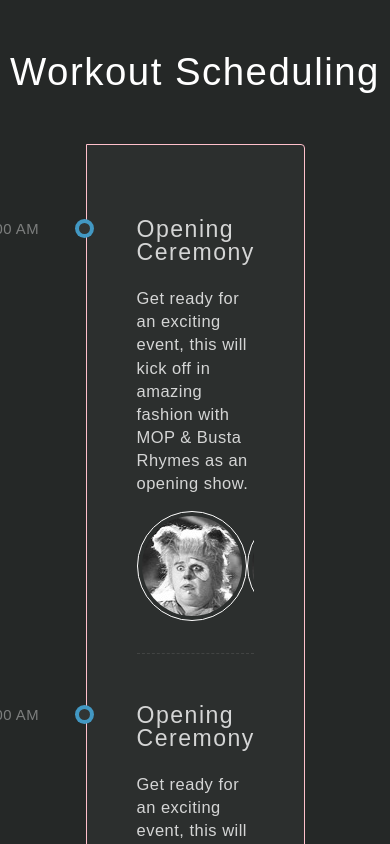
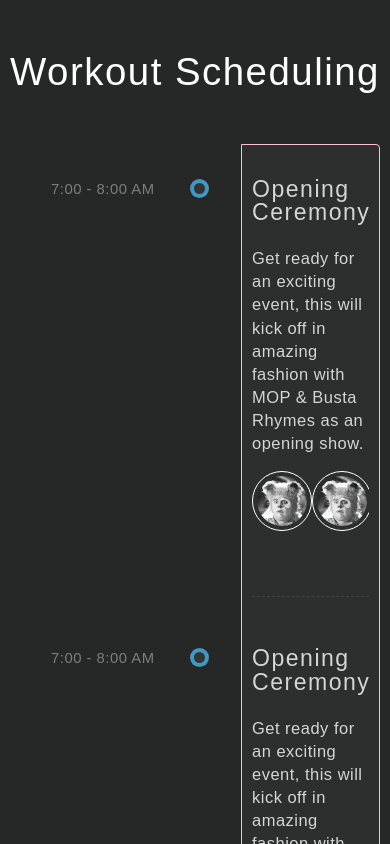
Before and after one commit to picaobaby/dnd_test, a React (Create React App) app: page / in a window 390 px wide. Shown: the top 844 px of the page. Built offline with nearby package versions, Linux system fonts and the light colour scheme; a web font is replaced by a local one.

Commit message:
Update index.css

```diff
--- a/src/index.css
+++ b/src/index.css
@@ -225,8 +225,14 @@ h1 {
   overflow-x: auto;
 }
 
-@media screen and (max-width: 768px) {
+@media screen and (max-width: 600px) {
   .timeline {
     border: 1px solid pink;
+    padding:10px;
+    margin-right:10px;
+  }
+
+  .workout_thumb {
+    width:50px;
   }
 }
```
